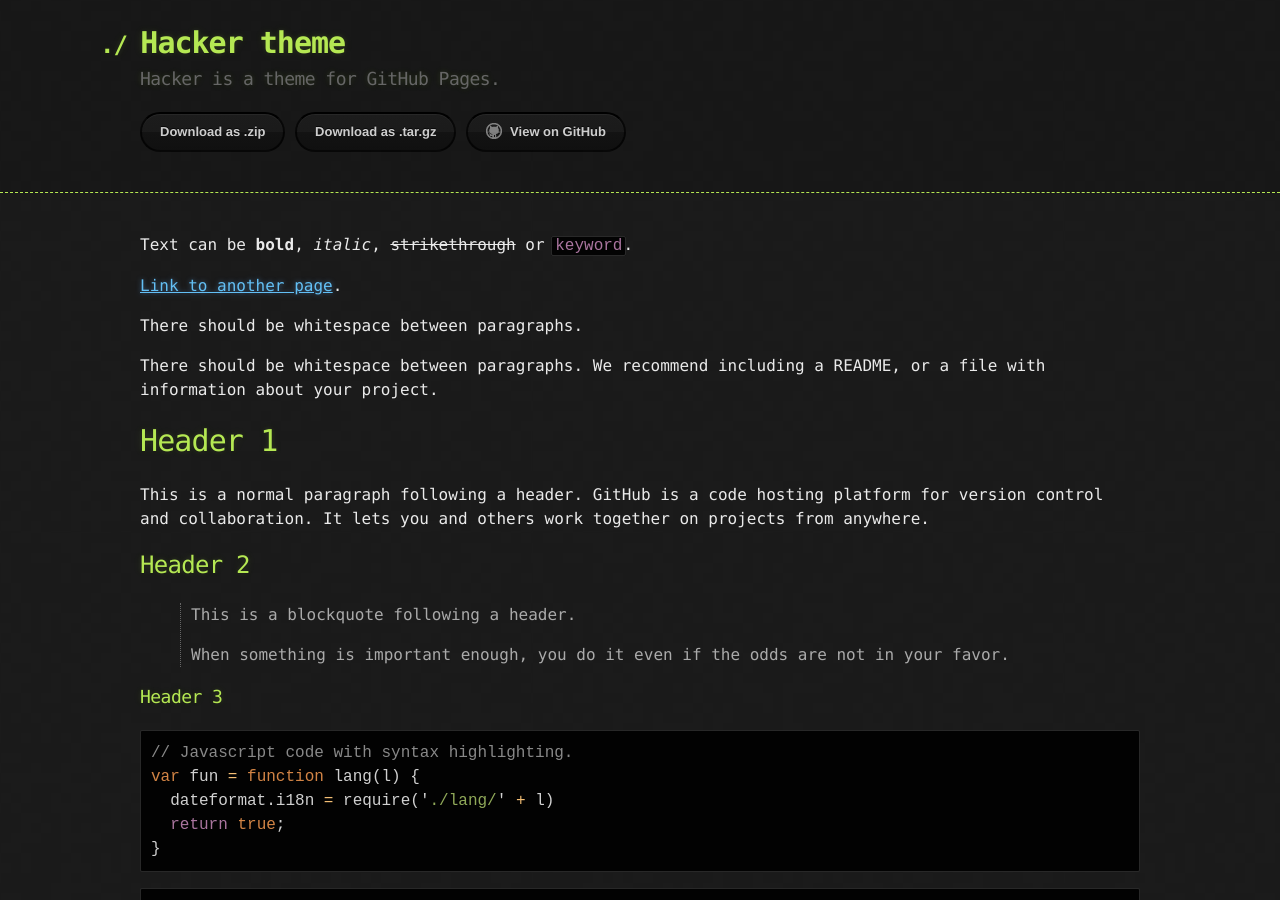
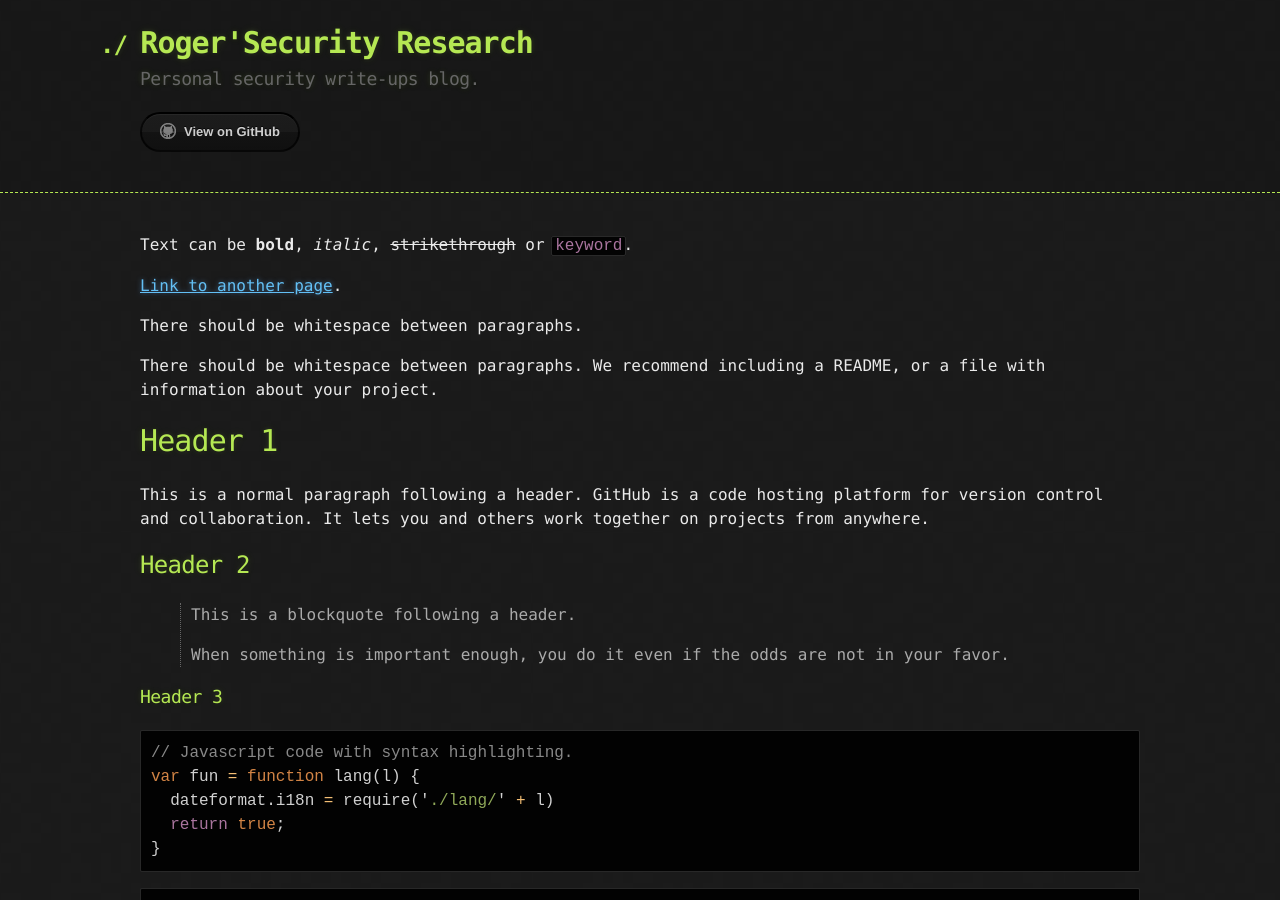
Before and after one commit to RogerSec/RogerSec.github.io, a Jekyll site: the page built from index.md, in a window 1280 px wide and 900 px high. Built offline with Jekyll 4.4.1, drawn with Linux system fonts in a browser that asks for light colours.

Commit message:
new title and description

```diff
--- a/_config.yml
+++ b/_config.yml
@@ -1,5 +1,5 @@
-title: Hacker theme
-description: Hacker is a theme for GitHub Pages.
-show_downloads: true
+title: Roger'Security Research
+description: Personal security write-ups blog.
+show_downloads: false
 google_analytics:
 theme: jekyll-theme-hacker
```
